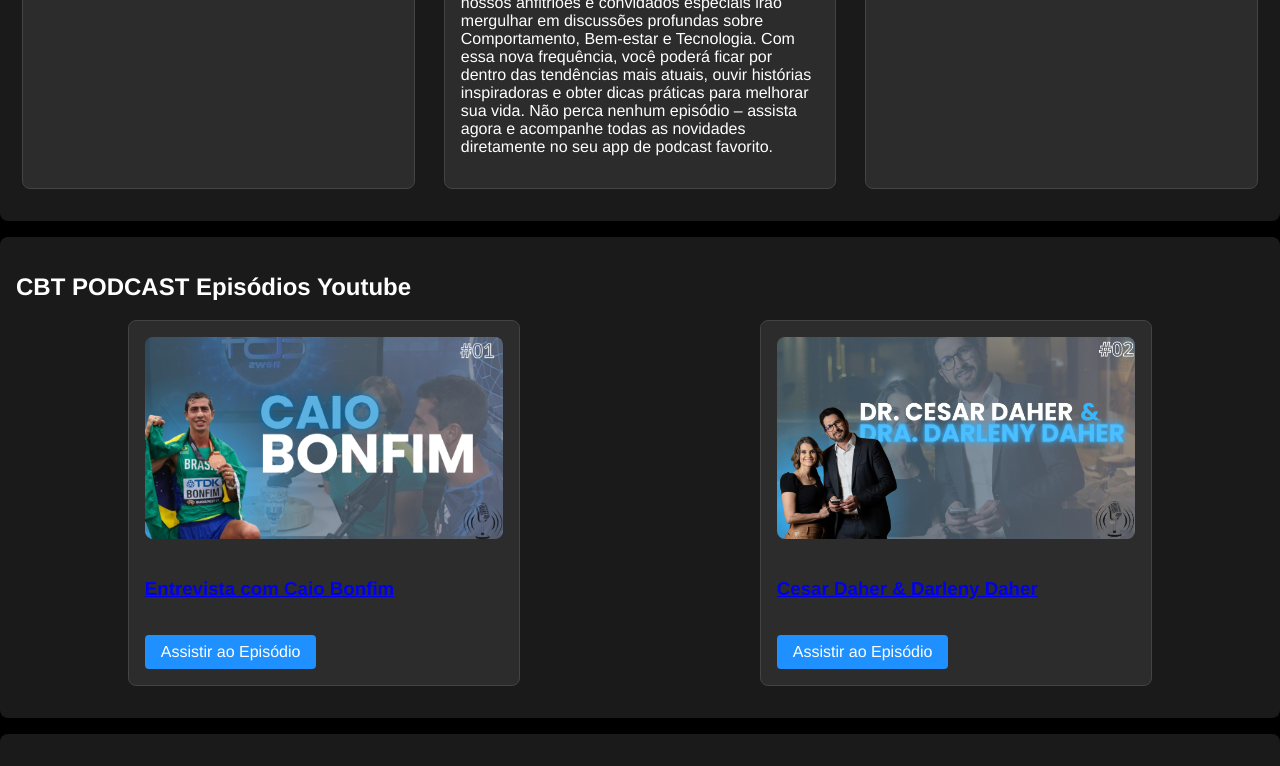
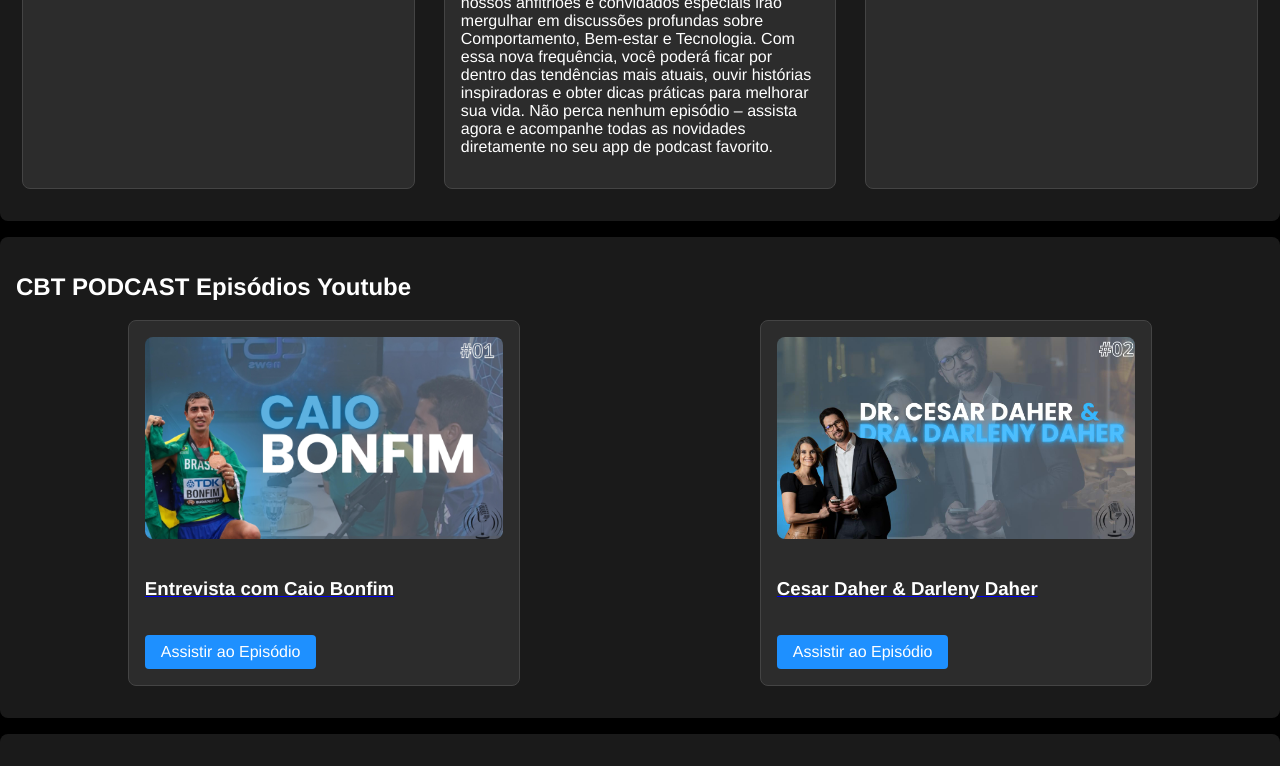
Before and after one commit to cbtpodcast/Cbt, a plain HTML site: page website/index.html in a window 1280 px wide. Shown: the part 1990-2756 px from the top of the page. Drawn offline with Linux system fonts and the light colour scheme.

Commit message:
mudança na cor dos textos e exclusao de texto

```diff
--- a/website/index.html
+++ b/website/index.html
@@ -22,7 +22,6 @@
     <a href="#studio">Veja o Studio</a>
     <a href="#novidades">Novidades</a>
     <a href="#episodios">Últimos Episódios</a>
-    <a href="#equipe">Equipe</a>
     <a href="#aluguel">Aluguel do Studio</a>
     <a href="#contato">Contato</a>
 </nav>
--- a/website/style.css
+++ b/website/style.css
@@ -227,3 +227,7 @@
         height: 150px; /* Ajuste a altura do vídeo conforme necessário */
     }
 }
+
+.card h3 {
+    color: #FFFF; /* Alterar para a cor desejada */
+}
```
